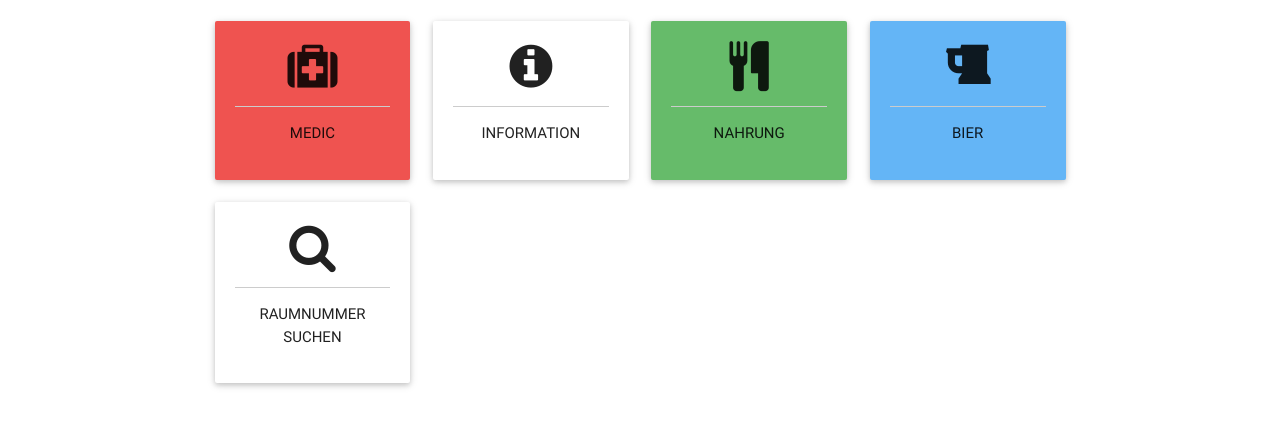
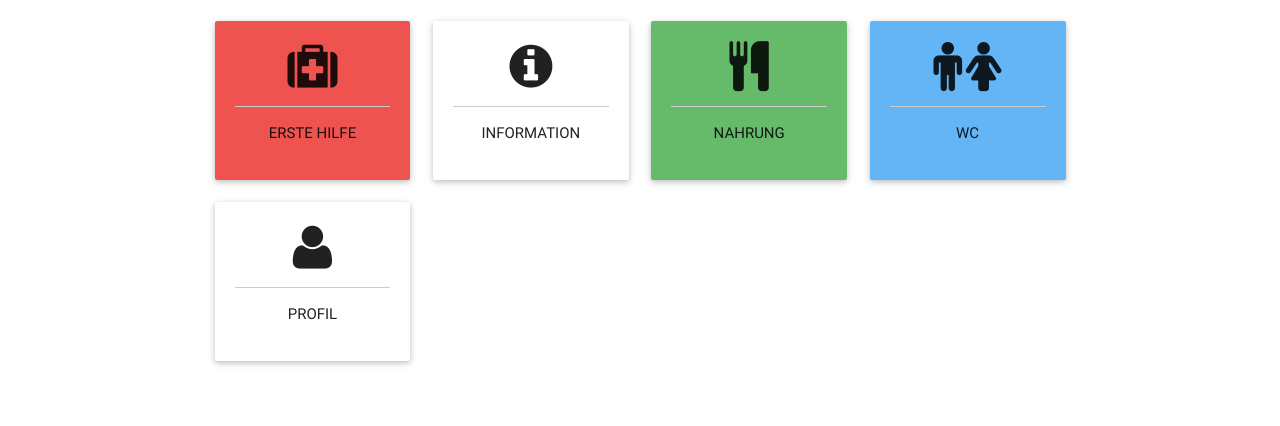
Before and after one commit to kRITZCREEK/Indoor-Nav, a plain HTML site: page www/index.html in a window 1280 px wide. Shown: the part 138-564 px from the top of the page. Drawn offline with nearby package versions, Linux system fonts and the light colour scheme.

Commit message:
fügt Cards für WC und Profil hinzu

```diff
--- a/www/index.html
+++ b/www/index.html
@@ -38,7 +38,7 @@
                 <div style="text-align: center;">
                     <i class="fa fa-medkit" style="font-size: 50px;"></i>
                     <hr>
-                    <p style="text-transform: uppercase;">Medic</p>
+                    <p style="text-transform: uppercase;">Erste Hilfe</p>
                 </div>
             </div>
         </div>
@@ -63,18 +63,19 @@
         <div class="col s6 m4 l3">
             <div class="card-panel blue lighten-2">
                 <div style="text-align: center;">
-                    <i class="fa fa-beer" style="font-size: 50px;"></i>
+                    <i class="fa fa-male" style="font-size: 50px;"></i>
+                    <i class="fa fa-female" style="font-size: 50px;"></i>
                     <hr>
-                    <p style="text-transform: uppercase;">Bier</p>
+                    <p style="text-transform: uppercase;">WC</p>
                 </div>
             </div>
         </div>
         <div class="col s6 m4 l3">
             <div class="card-panel">
                 <div style="text-align: center;">
-                    <i class="fa fa-search" style="font-size: 50px;"></i>
+                    <i class="fa fa-user" style="font-size: 50px;"></i>
                     <hr>
-                    <p style="text-transform: uppercase;">Raumnummer suchen</p>
+                    <p style="text-transform: uppercase;">Profil</p>
                 </div>
             </div>
         </div>
```
